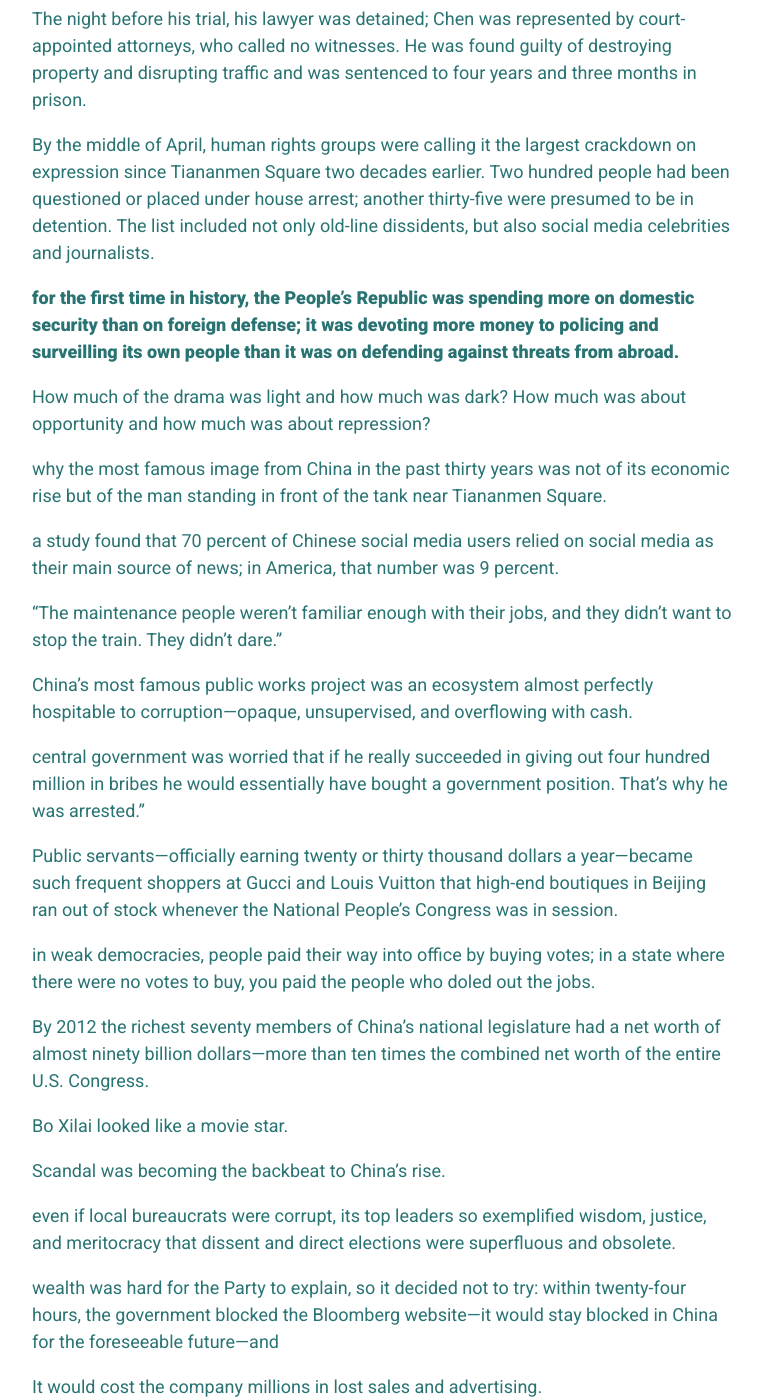
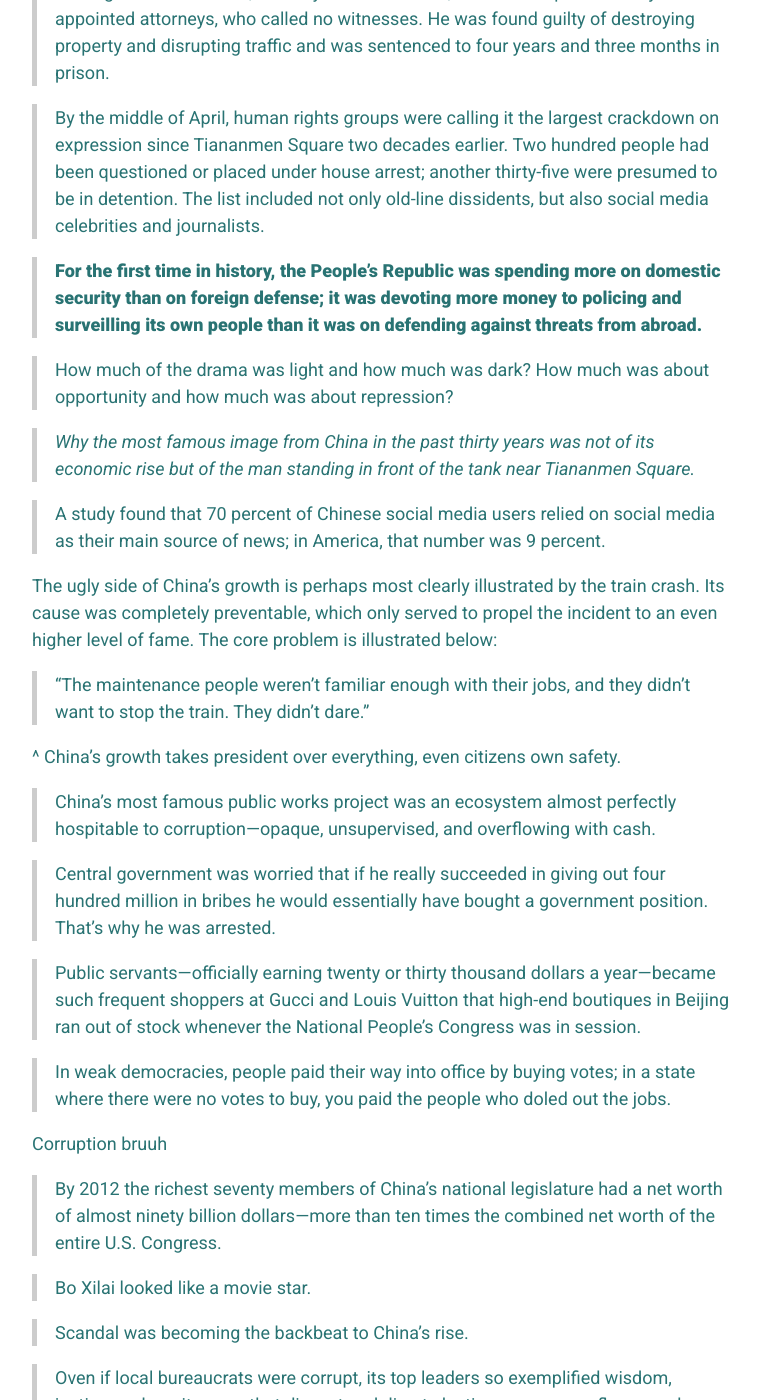
Before and after one commit to iamkahvi/iamkahvi.github.io, a Jekyll site: the page built from _posts/2017-12-12-A book review?.md, in a window 1280 px wide and 1400 px high, scrolled down 2800 px. Shown: the whole window, without its empty margins (258-1020 px from the left). Built offline with Jekyll 4.4.1, drawn with Linux system fonts in a browser that asks for light colours; some of the changed text lies outside the part shown.

```diff
--- a/_posts/2017-12-12-A book review?.md
+++ b/_posts/2017-12-12-A book review?.md
@@ -23,169 +23,172 @@
 
 It just seems like the trade off wasn’t worth it. Sure your country is arguably the largest economic superpower in the world but where is your ~culture~? It just seems bland. Relevant quote from the book:
 
-Let your public self be like rice in a dinner: bland and inconspicuous, taking on the flavors of its surroundings while giving off no flavor of its own.
+>*Let your public self be like rice in a dinner: bland and inconspicuous, taking on the flavors of its surroundings while giving off no flavor of its own.*
 
 
-She was also moved by the way he cared for his widowed father. On their second date, he proposed marriage to her on the subway.
+>She was also moved by the way he cared for his widowed father. On their second date, he proposed marriage to her on the subway.
 
 
-Don’t bother looking for favoritism or nepotism here. Work hard, and your success will be clear in your results. Don’t bother kissing ass.
+>Don’t bother looking for favoritism or nepotism here. Work hard, and your success will be clear in your results. Don’t bother kissing ass.
 
 
-I’d rather cry in a BMW than smile on a bicycle.
+>I’d rather cry in a BMW than smile on a bicycle.
 
 
-the more violent the body contact of the sports you watch, the lower the class.
+>the more violent the body contact of the sports you watch, the lower the class.
 
 
-Cheung Yan,
+>Cheung Yan,
 
 
-the quantity of money passing through Macau would exceed that of Las Vegas six times over.
+>the quantity of money passing through Macau would exceed that of Las Vegas six times over.
 
 
-Chinese were found to take consistently larger risks than Americans of comparable wealth.
+>Chinese were found to take consistently larger risks than Americans of comparable wealth.
 
 
-Li urged us to soak our feet in hot water before bed—he said it would help with jet lag—and
+>Li urged us to soak our feet in hot water before bed—he said it would help with jet lag
 
 
-The Department had a breadth of authority over the realm of ideas in China that Anne-Marie Brady, a scholar who studied it, compared to the “Vatican’s influence over the Catholic world.”
+>The Department had a breadth of authority over the realm of ideas in China that Anne-Marie Brady, a scholar who studied it, compared to the “Vatican’s influence over the Catholic world.”
 
 
-until it [The Department] encompassed, by one estimate, a propaganda officer for every one hundred Chinese citizens.
+>[The Department] encompassed, by one estimate, a propaganda officer for every one hundred Chinese citizens.
 
 
-It was more important than ever, Party scholars pointed out, to “make their thinking conform with the dominant ideology, thereby standardizing people’s behavior.”
+>It was more important than ever, Party scholars pointed out, to “make their thinking conform with the dominant ideology, thereby standardizing people’s behavior.”
 
 
-Hu Shuli had a singular profile. She was an incurable muckraker, but had cultivated first-name familiarity with some of China’s most powerful Party leaders.
+>Hu Shuli had a singular profile. She was an incurable muckraker, but had cultivated first-name familiarity with some of China’s most powerful Party leaders.
 
 
-mayor—and her interviewees included a promising young cadre in city government whose openness to the free market had earned him the nickname the God of Wealth. His name was Xi Jinping, and years later he would become the president of China.
+>Her interviewees included a promising young cadre in city government whose openness to the free market had earned him the nickname the God of Wealth. His name was Xi Jinping, and years later he would become the president of China.
 
 
-Almost nine out of ten Chinese approved of the way things were going in their country—the highest share of any of the twenty-four countries surveyed that spring by the Pew Research Center. (In the United States, by comparison, just two out of ten voiced such approval.)
+>Almost nine out of ten Chinese approved of the way things were going in their country—the highest share of any of the twenty-four countries surveyed that spring by the Pew Research Center. (In the United States, by comparison, just two out of ten voiced such approval.)
 
 
-“The United States brags about its political system, but the president says one thing during the election, something else when he takes office, something else at midterm, and something else when he leaves.”
+>“The United States brags about its political system, but the president says one thing during the election, something else when he takes office, something else at midterm, and something else when he leaves.”
 
 
-Fundamentally, the culture of the Web was an almost perfect opposite of the culture of the Communist Party: Chinese leaders cherished solemnity, conformity, and secrecy; the Web sanctified informality, newness, and, above all, disclosure.
+>Fundamentally, the culture of the Web was an almost perfect opposite of the culture of the Communist Party: Chinese leaders cherished solemnity, conformity, and secrecy; the Web sanctified informality, newness, and, above all, disclosure.
 
 
-Authenticity, or the appearance of it, had become the rarest of assets in China.
+>Authenticity, or the appearance of it, had become the rarest of assets in China.
 
 
-When the Party praised “democracy,” it meant “democratic centralism,” the concept of debate within its own ranks, and unquestioning adherence to final decisions.
+>When the Party praised “democracy,” it meant “democratic centralism,” the concept of debate within its own ranks, and unquestioning adherence to final decisions.
 
 
-the instinct to shield the public from unflattering facts was absurdly at odds with the openness and sophistication in other parts of Chinese life, and it seemed to cheapen what ordinary Chinese people had worked so hard to achieve.
+>**The instinct to shield the public from unflattering facts was absurdly at odds with the openness and sophistication in other parts of Chinese life, and it seemed to cheapen what ordinary Chinese people had worked so hard to achieve.**
 
 
-The night before his trial, his lawyer was detained; Chen was represented by court-appointed attorneys, who called no witnesses. He was found guilty of destroying property and disrupting traffic and was sentenced to four years and three months in prison.
+>The night before his trial, his lawyer was detained; Chen was represented by court-appointed attorneys, who called no witnesses. He was found guilty of destroying property and disrupting traffic and was sentenced to four years and three months in prison.
 
 
-By the middle of April, human rights groups were calling it the largest crackdown on expression since Tiananmen Square two decades earlier. Two hundred people had been questioned or placed under house arrest; another thirty-five were presumed to be in detention. The list included not only old-line dissidents, but also social media celebrities and journalists.
+>By the middle of April, human rights groups were calling it the largest crackdown on expression since Tiananmen Square two decades earlier. Two hundred people had been questioned or placed under house arrest; another thirty-five were presumed to be in detention. The list included not only old-line dissidents, but also social media celebrities and journalists.
 
 
-<b>for the first time in history, the People’s Republic was spending more on domestic security than on foreign defense; it was devoting more money to policing and surveilling its own people than it was on defending against threats from abroad.</b>
+>**For the first time in history, the People’s Republic was spending more on domestic security than on foreign defense; it was devoting more money to policing and surveilling its own people than it was on defending against threats from abroad.**
 
 
-How much of the drama was light and how much was dark? How much was about opportunity and how much was about repression?
+>How much of the drama was light and how much was dark? How much was about opportunity and how much was about repression?
 
 
-why the most famous image from China in the past thirty years was not of its economic rise but of the man standing in front of the tank near Tiananmen Square.
+>*Why the most famous image from China in the past thirty years was not of its economic rise but of the man standing in front of the tank near Tiananmen Square.*
 
 
-a study found that 70 percent of Chinese social media users relied on social media as their main source of news; in America, that number was 9 percent.
+>A study found that 70 percent of Chinese social media users relied on social media as their main source of news; in America, that number was 9 percent.
+
+The ugly side of China’s growth is perhaps most clearly illustrated by the train crash. Its cause was completely preventable, which only served to propel the incident to an even higher level of fame. The core problem is illustrated below:
+
+>“The maintenance people weren’t familiar enough with their jobs, and they didn’t want to stop the train. They didn’t dare.”
+
+^ China’s growth takes president over everything, even citizens own safety.
+
+>China’s most famous public works project was an ecosystem almost perfectly hospitable to corruption—opaque, unsupervised, and overflowing with cash.
 
 
-“The maintenance people weren’t familiar enough with their jobs, and they didn’t want to stop the train. They didn’t dare.”
+>Central government was worried that if he really succeeded in giving out four hundred million in bribes he would essentially have bought a government position. That’s why he was arrested.
 
 
-China’s most famous public works project was an ecosystem almost perfectly hospitable to corruption—opaque, unsupervised, and overflowing with cash.
+>Public servants—officially earning twenty or thirty thousand dollars a year—became such frequent shoppers at Gucci and Louis Vuitton that high-end boutiques in Beijing ran out of stock whenever the National People’s Congress was in session.
 
 
-central government was worried that if he really succeeded in giving out four hundred million in bribes he would essentially have bought a government position. That’s why he was arrested.”
+>In weak democracies, people paid their way into office by buying votes; in a state where there were no votes to buy, you paid the people who doled out the jobs.
+
+Corruption bruuh
+>By 2012 the richest seventy members of China’s national legislature had a net worth of almost ninety billion dollars—more than ten times the combined net worth of the entire U.S. Congress.
 
 
-Public servants—officially earning twenty or thirty thousand dollars a year—became such frequent shoppers at Gucci and Louis Vuitton that high-end boutiques in Beijing ran out of stock whenever the National People’s Congress was in session.
+>Bo Xilai looked like a movie star.
 
 
-in weak democracies, people paid their way into office by buying votes; in a state where there were no votes to buy, you paid the people who doled out the jobs.
+>Scandal was becoming the backbeat to China’s rise.
 
 
-By 2012 the richest seventy members of China’s national legislature had a net worth of almost ninety billion dollars—more than ten times the combined net worth of the entire U.S. Congress.
+>Oven if local bureaucrats were corrupt, its top leaders so exemplified wisdom, justice, and meritocracy that dissent and direct elections were superfluous and obsolete.
 
 
-Bo Xilai looked like a movie star.
+>Wealth was hard for the Party to explain, so it decided not to try: within twenty-four hours, the government blocked the Bloomberg website—it would stay blocked in China for the foreseeable future—and
 
 
-Scandal was becoming the backbeat to China’s rise.
+>It would cost the company millions in lost sales and advertising.
 
 
-even if local bureaucrats were corrupt, its top leaders so exemplified wisdom, justice, and meritocracy that dissent and direct elections were superfluous and obsolete.
+>“He and his family can’t stay in China. It’s no longer safe,” she said. “Something will happen. It will look like an accident. Nobody will know what happened. He’ll just be found dead.”
 
 
-wealth was hard for the Party to explain, so it decided not to try: within twenty-four hours, the government blocked the Bloomberg website—it would stay blocked in China for the foreseeable future—and
+>The New York Times relied on corporate records to calculate that in the years that Prime Minister Wen Jiabao was in office, his family amassed assets worth $2.7 billion.
 
 
-It would cost the company millions in lost sales and advertising.
+>“When the rules favor the rule-makers, they are applied; when they do not, they are ignored.
+
+The inequality index:
+>(An independent calculation put the figure at 0.61, higher than the level in Zimbabwe.)
 
 
-“He and his family can’t stay in China. It’s no longer safe,” she said. “Something will happen. It will look like an accident. Nobody will know what happened. He’ll just be found dead.”
+>People had a surprisingly high tolerance for the rise of the plutocracy. What they resented were the obstacles that prevented them from joining it:
 
 
-The New York Times relied on corporate records to calculate that in the years that Prime Minister Wen Jiabao was in office, his family amassed assets worth $2.7 billion.
+>In all, authorities executed at least fourteen yuan billionaires in the span of eight years, on charges ranging from pyramid schemes to murder for hire.
+
+In relation to FOXCON and the suicide nets, etc:
+>Outsiders were quick to imagine a sweatshop, but this explanation was not quite right.
 
 
-“When the rules favor the rule-makers, they are applied; when they do not, they are ignored.
+>All websites are not to repost the news headlined, “UN Releases World Happiness Report, and China Ranks No. 112.”
 
 
-(An independent calculation put the figure at 0.61, higher than the level in Zimbabwe.)
+>Foshan is a market town, the home of enormous open-air emporiums, one after another: Iron and Steel World and Flower and Plant World and Children’s Clothing Town, which sells enough clothes each year to dress every kid in America, twice.
 
 
-people had a surprisingly high tolerance for the rise of the plutocracy. What they resented were the obstacles that prevented them from joining it:
+>Instantly, the story of the seventeen passersby began to spread across China, and it provoked a surge of self-recrimination. The writer Zhang Lijia asked, “How can we possibly win respect and play the role of a world leader if this is a nation with 1.4 billion
 
 
-In all, authorities executed at least fourteen yuan billionaires in the span of eight years, on charges ranging from pyramid schemes to murder for hire.
+>In the years of the boom, people had picked up more reasons to fear the law than to trust it.
 
 
-Outsiders were quick to imagine a sweatshop, but this explanation was not quite right.
+>How could China ever hope to invent the next big thing, the next Facebook, if it didn’t dare to let its people use this one?
+
+A terrifying illustration of the governments control. Not quite blatant oppression, but a more quiet insidious suppression.
+>The city diverted bus routes to bypass the courthouse.
+
+Racism:
+>In Beijing, some shopkeepers hung signs in their windows like this one, in English, at a restaurant: THIS SHOP DOES NOT RECEIVE THE JAPANESE, THE PHILIPPINES, THE VIETNAMESE AND DOG. In this
 
 
-All websites are not to repost the news headlined, “UN Releases World Happiness Report, and China Ranks No. 112.”
+>When Zhai Xiaobing, a man who worked at an investment fund in Beijing, tweeted a geeky joke that compared the meeting to a new apocalypse movie, he was arrested and held for three weeks.
+^ Three weeks for  tweet???
 
 
-Foshan is a market town, the home of enormous open-air emporiums, one after another: Iron and Steel World and Flower and Plant World and Children’s Clothing Town, which sells enough clothes each year to dress every kid in America, twice.
+>The windows of public buses were taped shut. The city banned pleasure boats from the lakes,
 
 
-Instantly, the story of the seventeen passersby began to spread across China, and it provoked a surge of self-recrimination. The writer Zhang Lijia asked, “How can we possibly win respect and play the role of a world leader if this is a nation with 1.4 billion
+>the only Tibetans at the Great Hall were members of the official Tibetan delegation, who brought news that Lhasa, their capital, had been voted “the happiest city in China”
 
 
-In the years of the boom, people had picked up more reasons to fear the law than to trust it.
-
-
-How could China ever hope to invent the next big thing, the next Facebook, if it didn’t dare to let its people use this one?
-
-
-The city diverted bus routes to bypass the courthouse.
-
-
-In Beijing, some shopkeepers hung signs in their windows like this one, in English, at a restaurant: THIS SHOP DOES NOT RECEIVE THE JAPANESE, THE PHILIPPINES, THE VIETNAMESE AND DOG. In this
-
-
-When Zhai Xiaobing, a man who worked at an investment fund in Beijing, tweeted a geeky joke that compared the meeting to a new apocalypse movie, he was arrested and held for three weeks.
-
-
-The windows of public buses were taped shut. The city banned pleasure boats from the lakes,
-
-
-the only Tibetans at the Great Hall were members of the official Tibetan delegation, who brought news that Lhasa, their capital, had been voted “the happiest city in China”
-
-
-conducted a “Chinese Dream” survey, asking whether people supported one-party rule and believed in socialism, 80 percent of the three thousand respondents replied “no” to both questions,
+>conducted a “Chinese Dream” survey, asking whether people supported one-party rule and believed in socialism, 80 percent of the three thousand respondents replied “no” to both questions,
 
 
 
```
Also changed, not shown: _posts/2017-10-13-on-the-timeless-beauty-of-skateboarding.md (+10 -0 lines), 2 other files.
